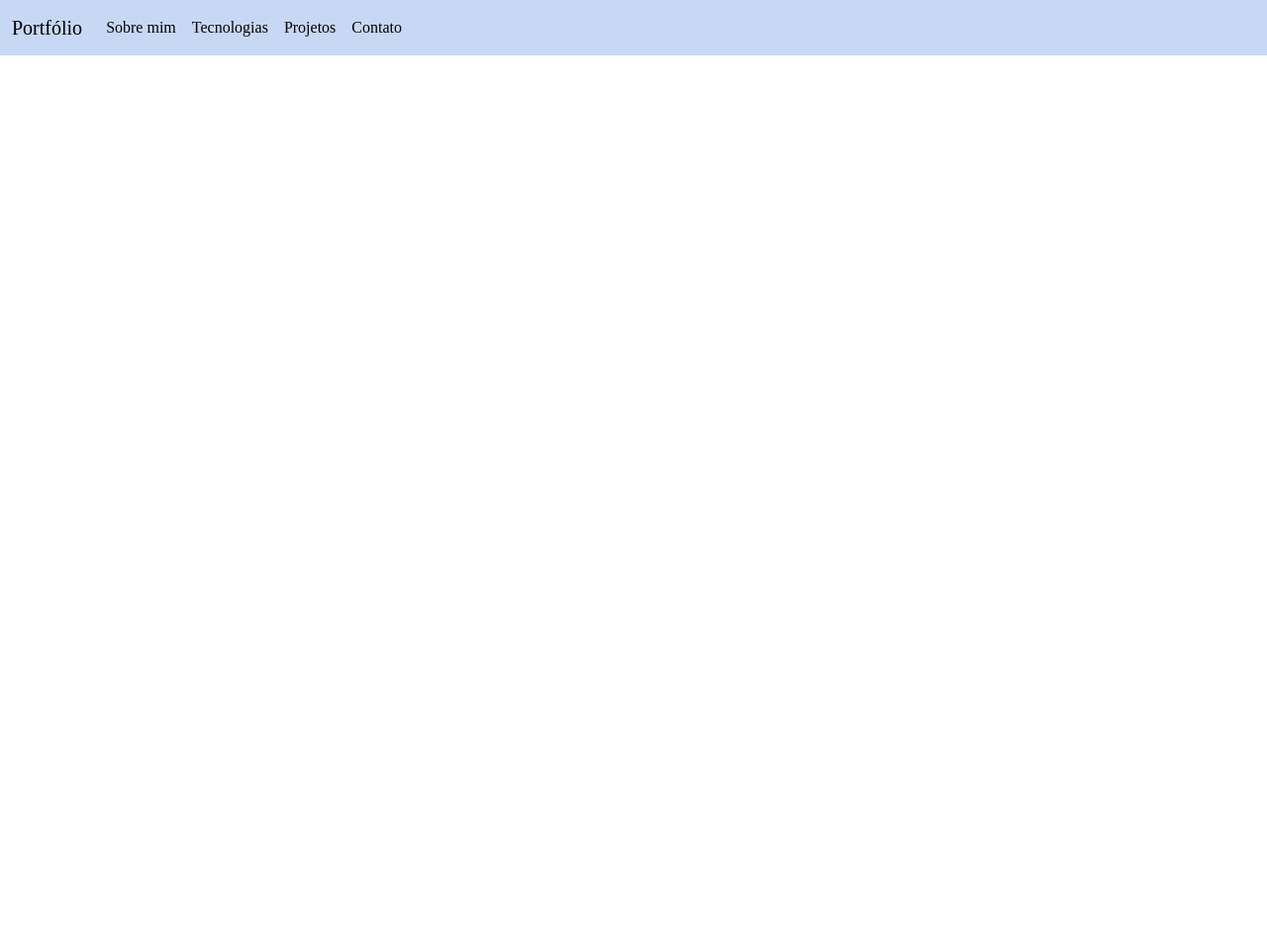
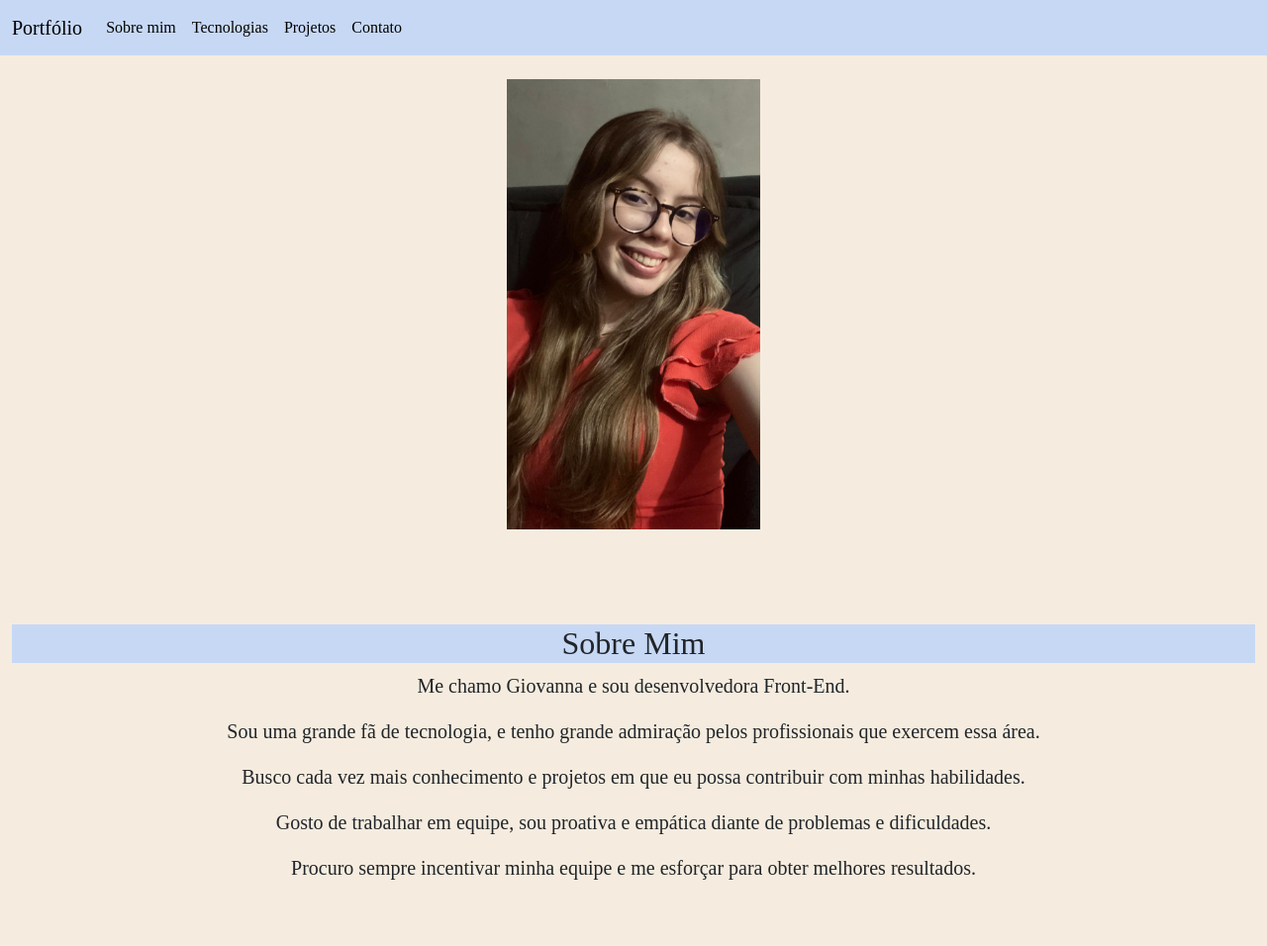
Before and after one commit to Dev-Giovanna/Avaliacao-Html-e-Css, a plain HTML site: page index.html in a window 1280 px wide. Shown: the whole page at 99% size. Before the commit the page ends 800 px from the top, so only its background shows below. Drawn offline with nearby package versions, Linux system fonts and the light colour scheme.

Commit message:
Sobre Mim

```diff
--- a/index.html
+++ b/index.html
@@ -29,6 +29,23 @@
         </div>
       </div>
     </nav>
+<br>
+    <!-- Seção Sobre Mim -->
+    <section>
+      <img src="giovanna2.jpg" alt="Minha foto" id="foto">
+      <div class="container-fluid text-center mt-5 py-5" >
+          <h2> Sobre Mim </h2>
+          <p class="lead"> Me chamo Giovanna e sou desenvolvedora Front-End. </p>
+          <p class="lead"> Sou uma grande fã de tecnologia, e tenho grande admiração
+            pelos profissionais que exercem essa área. </p>
+          <p class="lead"> Busco cada vez mais conhecimento e projetos em que eu possa contribuir
+            com minhas habilidades. </p>
+          <p class="lead"> Gosto de trabalhar em equipe, sou proativa e empática diante de
+            problemas e dificuldades. </p>
+          <p class="lead"> Procuro sempre incentivar minha equipe e me esforçar
+            para obter melhores resultados. </p>
+      </div>
+    </section>
 
     <!-- Importação Bootstrap -->
     <script src="https://cdn.jsdelivr.net/npm/bootstrap@5.3.5/dist/js/bootstrap.bundle.min.js" integrity="sha384-k6d4wzSIapyDyv1kpU366/PK5hCdSbCRGRCMv+eplOQJWyd1fbcAu9OCUj5zNLiq" crossorigin="anonymous"></script>
--- a/style.css
+++ b/style.css
@@ -1,7 +1,18 @@
 body{
     font-family: 'Times New Roman', Times, serif;
+    background-color: rgb(245, 236, 223);
 }
 
 #navbar{
     background-color: rgb(199, 216, 245);
 }
+
+#foto{
+    height: 20%;
+    width: 20%;
+    margin-left: 40%;
+}
+
+h2{
+    background-color: rgb(199, 216, 245);
+}
```
Also changed, not shown: giovanna2.jpg (added).
